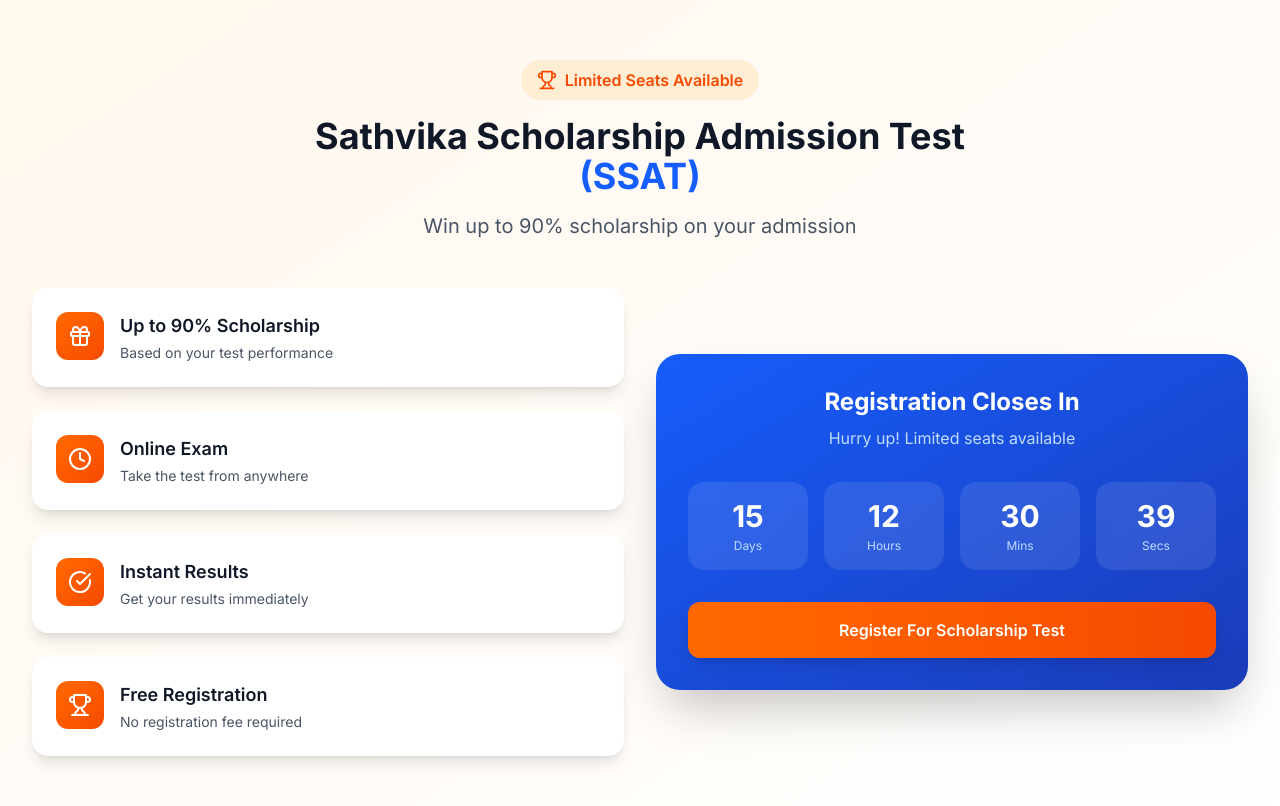
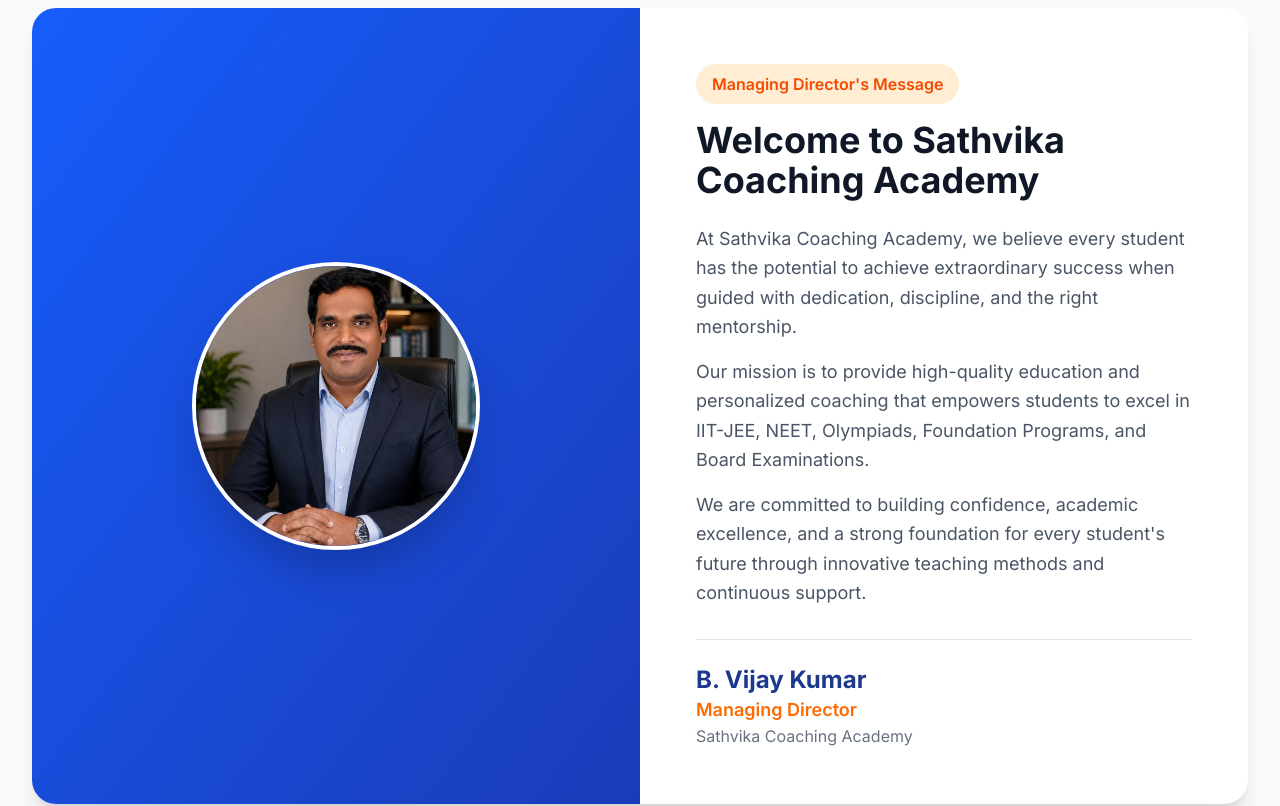
Before and after one commit to ashokkumarannepaka/sathvika-coaching-academy-V3, a React (Vite) app: page / in a window 1280 px wide. Shown: the part 1900-2706 px from the top of the page. Built offline with nearby package versions, Linux system fonts and the light colour scheme.

Commit message:
Update DirectorMessage.tsx

```diff
--- a/DirectorMessage.tsx
+++ b/DirectorMessage.tsx
@@ -1,7 +1,73 @@
+import { motion } from "motion/react";
+
 export function DirectorMessage() {
   return (
-    <section>
-      <h1>Director Message</h1>
+    <section className="py-16 bg-gray-50">
+      <div className="max-w-7xl mx-auto px-4 sm:px-6 lg:px-8">
+        <motion.div
+          initial={{ opacity: 0, y: 30 }}
+          whileInView={{ opacity: 1, y: 0 }}
+          viewport={{ once: true }}
+          className="bg-white rounded-3xl shadow-xl overflow-hidden"
+        >
+          <div className="grid lg:grid-cols-2 gap-0">
+
+            {/* Photo Section */}
+            <div className="bg-gradient-to-br from-blue-600 to-blue-800 p-10 flex items-center justify-center">
+              <img
+                src={`${import.meta.env.BASE_URL}vijay.png`}
+                alt="B. Vijay Kumar"
+                className="w-72 h-72 object-cover rounded-full border-4 border-white shadow-2xl"
+              />
+            </div>
+
+            {/* Message Section */}
+            <div className="p-10 lg:p-14 flex flex-col justify-center">
+              <span className="inline-block bg-orange-100 text-orange-600 px-4 py-2 rounded-full font-semibold mb-4 w-fit">
+                Managing Director's Message
+              </span>
+
+              <h2 className="text-4xl font-bold text-gray-900 mb-6">
+                Welcome to Sathvika Coaching Academy
+              </h2>
+
+              <p className="text-gray-600 text-lg leading-relaxed mb-4">
+                At Sathvika Coaching Academy, we believe every student has
+                the potential to achieve extraordinary success when guided
+                with dedication, discipline, and the right mentorship.
+              </p>
+
+              <p className="text-gray-600 text-lg leading-relaxed mb-4">
+                Our mission is to provide high-quality education and
+                personalized coaching that empowers students to excel in
+                IIT-JEE, NEET, Olympiads, Foundation Programs, and Board
+                Examinations.
+              </p>
+
+              <p className="text-gray-600 text-lg leading-relaxed mb-8">
+                We are committed to building confidence, academic excellence,
+                and a strong foundation for every student's future through
+                innovative teaching methods and continuous support.
+              </p>
+
+              <div className="border-t pt-6">
+                <h3 className="text-2xl font-bold text-blue-900">
+                  B. Vijay Kumar
+                </h3>
+
+                <p className="text-orange-500 font-semibold text-lg">
+                  Managing Director
+                </p>
+
+                <p className="text-gray-500">
+                  Sathvika Coaching Academy
+                </p>
+              </div>
+            </div>
+
+          </div>
+        </motion.div>
+      </div>
     </section>
   );
 }
```
